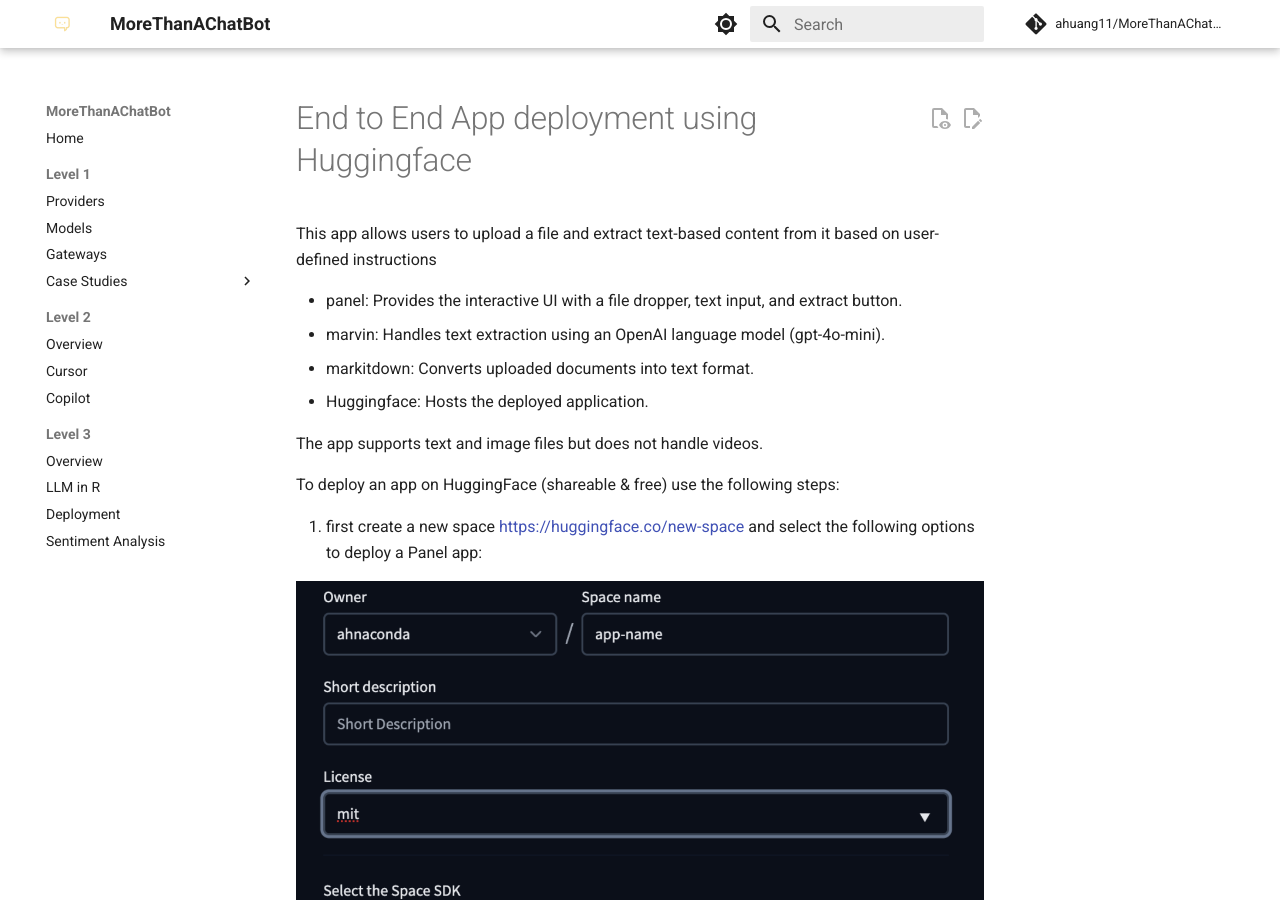
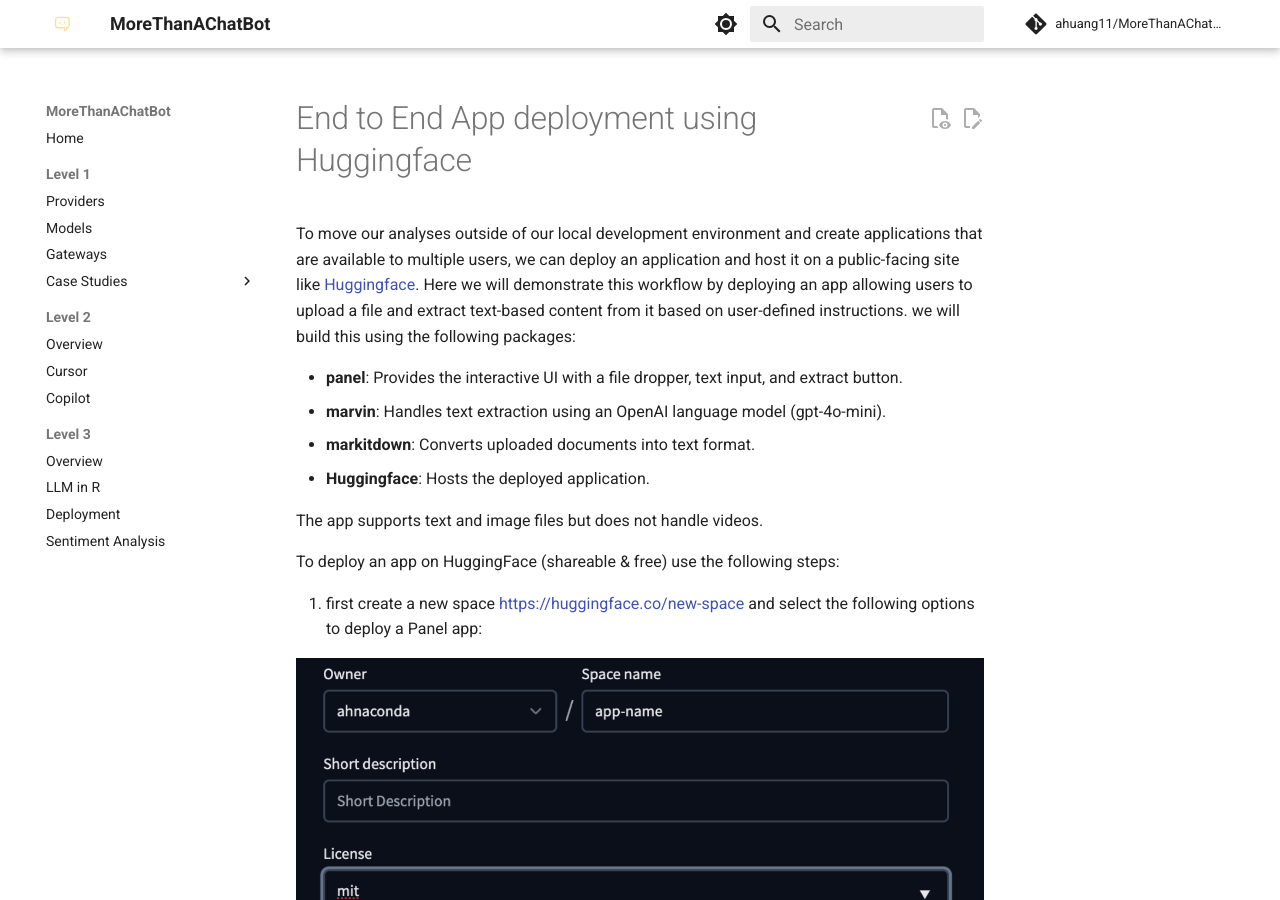
Before and after one commit to ahuang11/MoreThanAChatBot, an MkDocs documentation site: the page built from docs/level3/marvin_ai.md, in a window 1280 px wide and 900 px high. Built offline with MkDocs 1.6.1 and Material for MkDocs 9.7.7, drawn with Linux system fonts in a browser that asks for light colours; comment, search, counter and statistics services are not loaded; some of the changed text lies outside the part shown.

Commit message:
Update marvin_ai.md

```diff
--- a/docs/level3/marvin_ai.md
+++ b/docs/level3/marvin_ai.md
@@ -1,11 +1,11 @@
 # End to End App deployment using Huggingface
 
-This app allows users to upload a file and extract text-based content from it based on user-defined instructions
+To move our analyses outside of our local development environment and create applications that are available to multiple users, we can deploy an application and host it on a public-facing site like [Huggingface](www.huggingface.com). Here we will demonstrate this workflow by deploying an app allowing users to upload a file and extract text-based content from it based on user-defined instructions. we will build this using the following packages:
 
- - panel: Provides the interactive UI with a file dropper, text input, and extract button.
- - marvin: Handles text extraction using an OpenAI language model (gpt-4o-mini).
- - markitdown: Converts uploaded documents into text format.
- - Huggingface: Hosts the deployed application.
+ - **panel**: Provides the interactive UI with a file dropper, text input, and extract button.
+ - **marvin**: Handles text extraction using an OpenAI language model (gpt-4o-mini).
+ - **markitdown**: Converts uploaded documents into text format.
+ - **Huggingface**: Hosts the deployed application.
 
 The app supports text and image files but does not handle videos.
 
```
Also changed, not shown: other parts of docs/level3/marvin_ai.md (+1 -1 lines).
